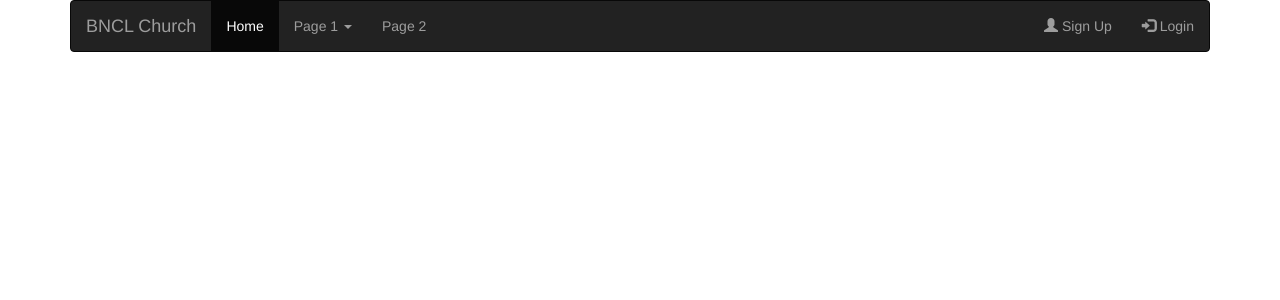
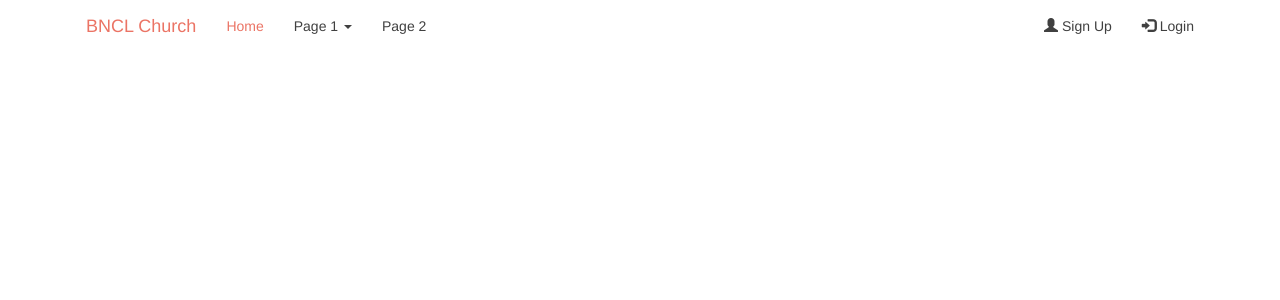
Before and after one commit to inyps1/bncl-client, an Angular app: page / in a window 1280 px wide. In both pictures the pointer is over the link "Home". Shown: the top 300 px of the page. Built offline with nearby package versions, Linux system fonts and the light colour scheme.

Commit message:
nav menu color changed

```diff
--- a/src/app/navbar/navbar.component.css
+++ b/src/app/navbar/navbar.component.css
@@ -0,0 +1,31 @@
+
+.navbar-inverse {
+    background-color: #fff;
+    border-color: #fff;
+    border-radius: 0;
+}
+.navbar-inverse .navbar-brand {
+    color:#EB7465;
+}
+.nav.navbar-nav>li>a{
+    color:#404040;
+}
+.navbar-inverse.navbar-nav>li>a:hover {
+    color: #EB7465;
+}
+.dropdown-menu>li>a:focus, .dropdown-menu>li>a:hover{
+    color: #EB7465;
+}
+.nav.navbar-nav>li>a:hover{
+    color:#EB7465;
+}
+.navbar-inverse .navbar-nav>.open>a, .navbar-inverse .navbar-nav>.open>a:focus, .navbar-inverse .navbar-nav>.open>a:hover{
+    color:#EB7465;
+    background-color: white;
+}
+.navbar-inverse .navbar-nav > .active > a,
+.navbar-inverse .navbar-nav > .active > a:hover,
+.navbar-inverse .navbar-nav > .active > a:focus {
+color: #EB7465;
+background-color: transparent;
+}
```
